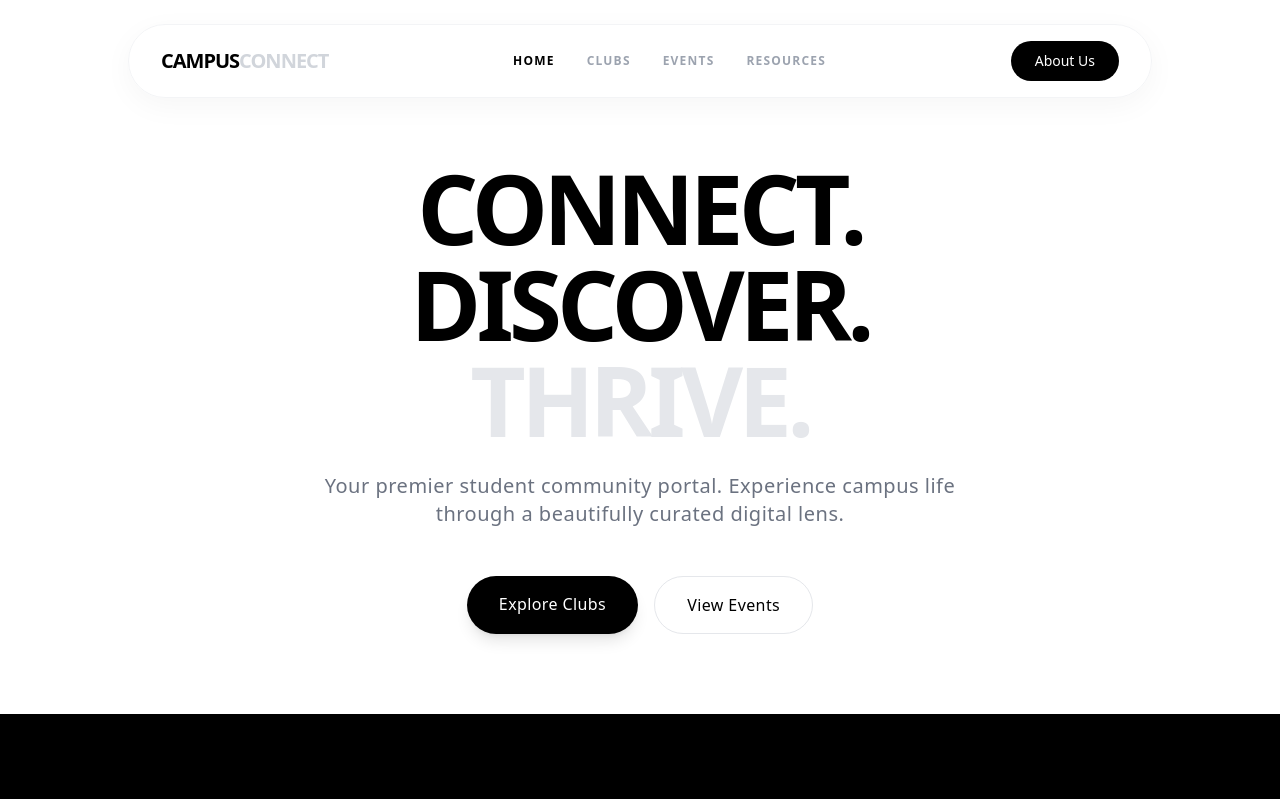
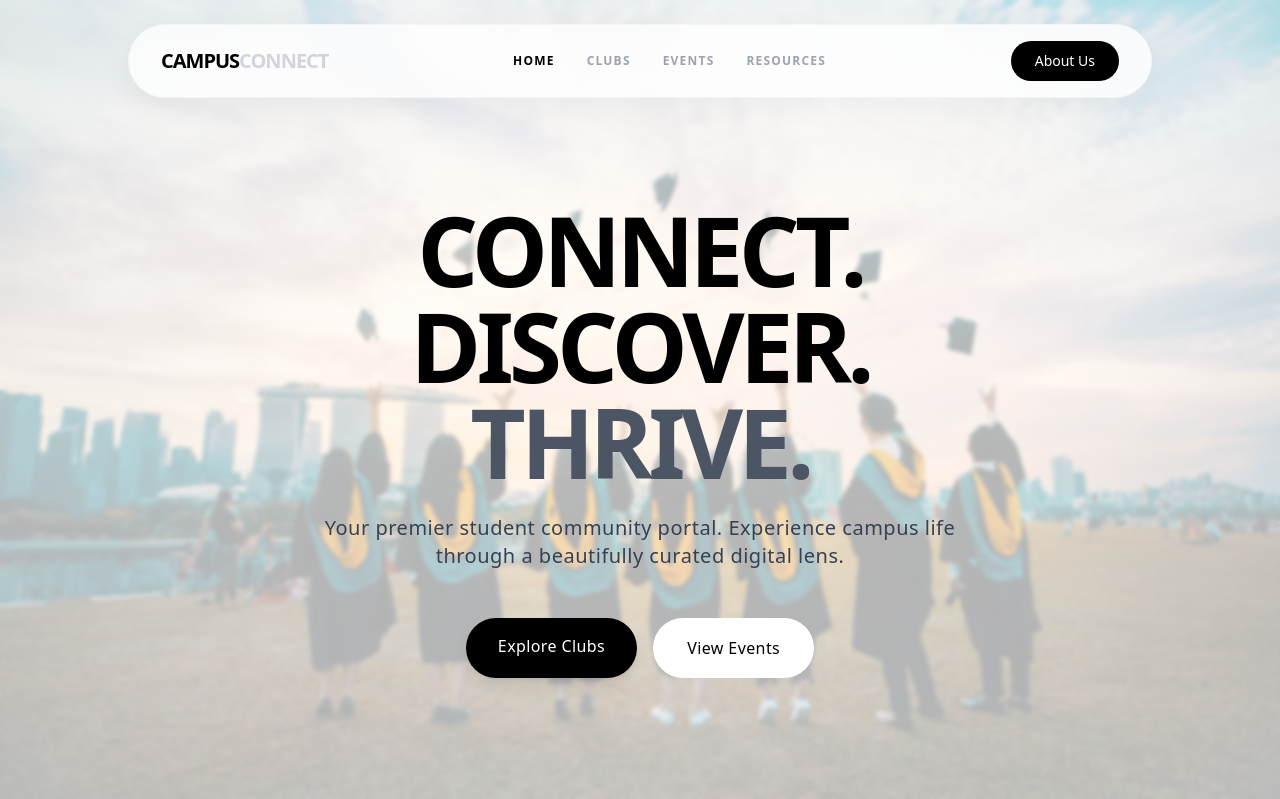
Before and after one commit to Dkidus-star/campus-connect, a React (Vite) app: page / in a window 1280 px wide. Shown: the top 799 px of the page. Built offline with nearby package versions, Linux system fonts and the light colour scheme.

Commit message:
add local background image to Home page and adjust page container scopes

```diff
--- a/src/App.jsx
+++ b/src/App.jsx
@@ -16,9 +16,8 @@ export default function App() {
     <div className="flex flex-col min-h-screen bg-white font-sans selection:bg-black selection:text-white">
       <Navbar />
 
-      {/* Removed top padding to allow full-screen hero sections */}
-      <main className="flex-grow w-full px-4">
-        <div className="max-w-6xl mx-auto">
+      {/* We removed the max-w and px-4 here so Home can go full screen */}
+      <main className="flex-grow w-full">
         <Routes>
           <Route path="/" element={<Home />} />
           <Route path="/clubs" element={<Clubs />} />
@@ -29,7 +28,6 @@ export default function App() {
           <Route path="/about" element={<About />} />
           <Route path="*" element={<NotFound />} />
         </Routes>
-        </div>
       </main>
 
       <Footer />
--- a/src/pages/Events.jsx
+++ b/src/pages/Events.jsx
@@ -26,7 +26,7 @@ export default function Events() {
       initial={{ opacity: 0, y: 20 }}
       animate={{ opacity: 1, y: 0 }}
       transition={{ duration: 0.5 }}
-      className="pt-32 pb-20"
+      className="pt-32 pb-20 max-w-6xl mx-auto px-4"
     >
       <div className="flex flex-col items-center mb-16 text-center">
         <h1 className="text-5xl md:text-7xl font-black tracking-tighter text-black mb-6 uppercase">
--- a/src/pages/Home.jsx
+++ b/src/pages/Home.jsx
@@ -1,35 +1,39 @@
 import { Link } from "react-router-dom";
 import { motion } from "framer-motion";
+// 1. Import your local image here
+import bgImage from "../assets/campus-bg.jpg";
 
 export default function Home() {
-  // Define animation sequences for the container and its children
   const containerVariants = {
     hidden: { opacity: 0 },
     visible: {
       opacity: 1,
-      transition: {
-        staggerChildren: 0.2, // Delay between each child animating
-        delayChildren: 0.1,
-      },
+      transition: { staggerChildren: 0.2, delayChildren: 0.1 },
     },
   };
 
   const itemVariants = {
-    hidden: { opacity: 0, y: 40 }, // Start invisible and pushed down
+    hidden: { opacity: 0, y: 40 },
     visible: {
       opacity: 1,
       y: 0,
-      transition: { type: "spring", stiffness: 90, damping: 20 }, // Smooth spring effect
+      transition: { type: "spring", stiffness: 90, damping: 20 },
     },
   };
 
   return (
-    <div className="pt-40 pb-20 flex flex-col justify-center items-center text-center min-h-[80vh]">
+    // Updated line below: removed rounded corners, mt-4, and changed to min-h-screen
+    <div
+      className="flex flex-col justify-center items-center text-center min-h-screen relative bg-cover bg-center overflow-hidden"
+      style={{ backgroundImage: `url(${bgImage})` }}
+    >
+      <div className="absolute inset-0 bg-white/70 backdrop-blur-[2px]"></div>
+
       <motion.div
         variants={containerVariants}
         initial="hidden"
         animate="visible"
-        className="flex flex-col items-center"
+        className="flex flex-col items-center relative z-10 px-4 pt-20"
       >
         <motion.h1
           variants={itemVariants}
@@ -39,12 +43,12 @@ export default function Home() {
           <br />
           Discover.
           <br />
-          <span className="text-gray-200">Thrive.</span>
+          <span className="text-gray-600">Thrive.</span>
         </motion.h1>
 
         <motion.p
           variants={itemVariants}
-          className="text-lg md:text-xl text-gray-500 max-w-2xl mb-12 font-light tracking-wide"
+          className="text-lg md:text-xl text-gray-700 max-w-2xl mb-12 font-medium tracking-wide"
         >
           Your premier student community portal. Experience campus life through
           a beautifully curated digital lens.
@@ -62,7 +66,7 @@ export default function Home() {
           </Link>
           <Link
             to="/events"
-            className="bg-white text-black border border-gray-200 px-8 py-4 rounded-full font-medium tracking-wide hover:border-black transition-colors duration-300 block"
+            className="bg-white text-black border-2 border-transparent px-8 py-4 rounded-full font-medium tracking-wide hover:border-black transition-colors duration-300 block"
           >
             View Events
           </Link>
```
Also changed, not shown: src/assets/campus-bg.jpg (added). Lines whose indentation alone changed are shown as unchanged.
